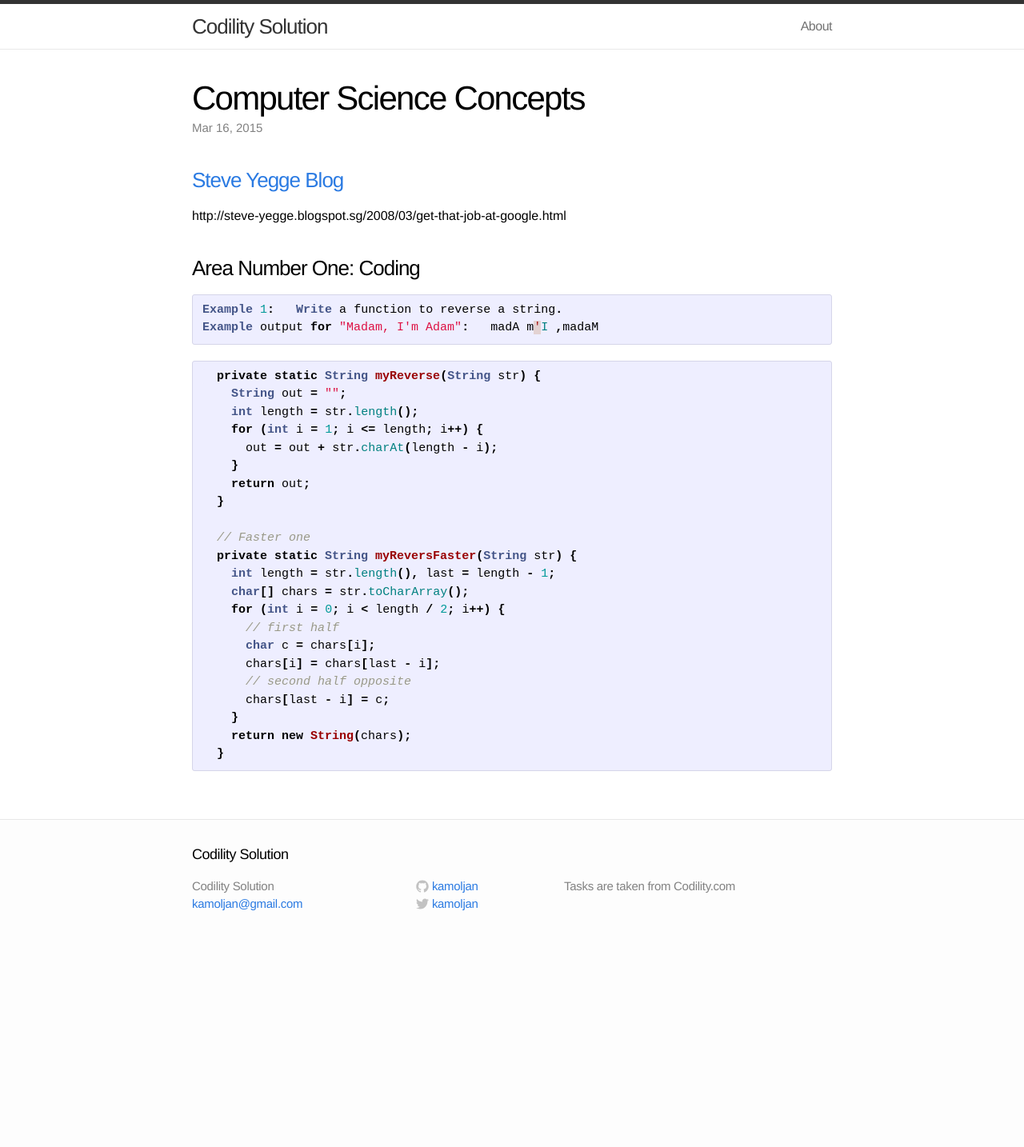
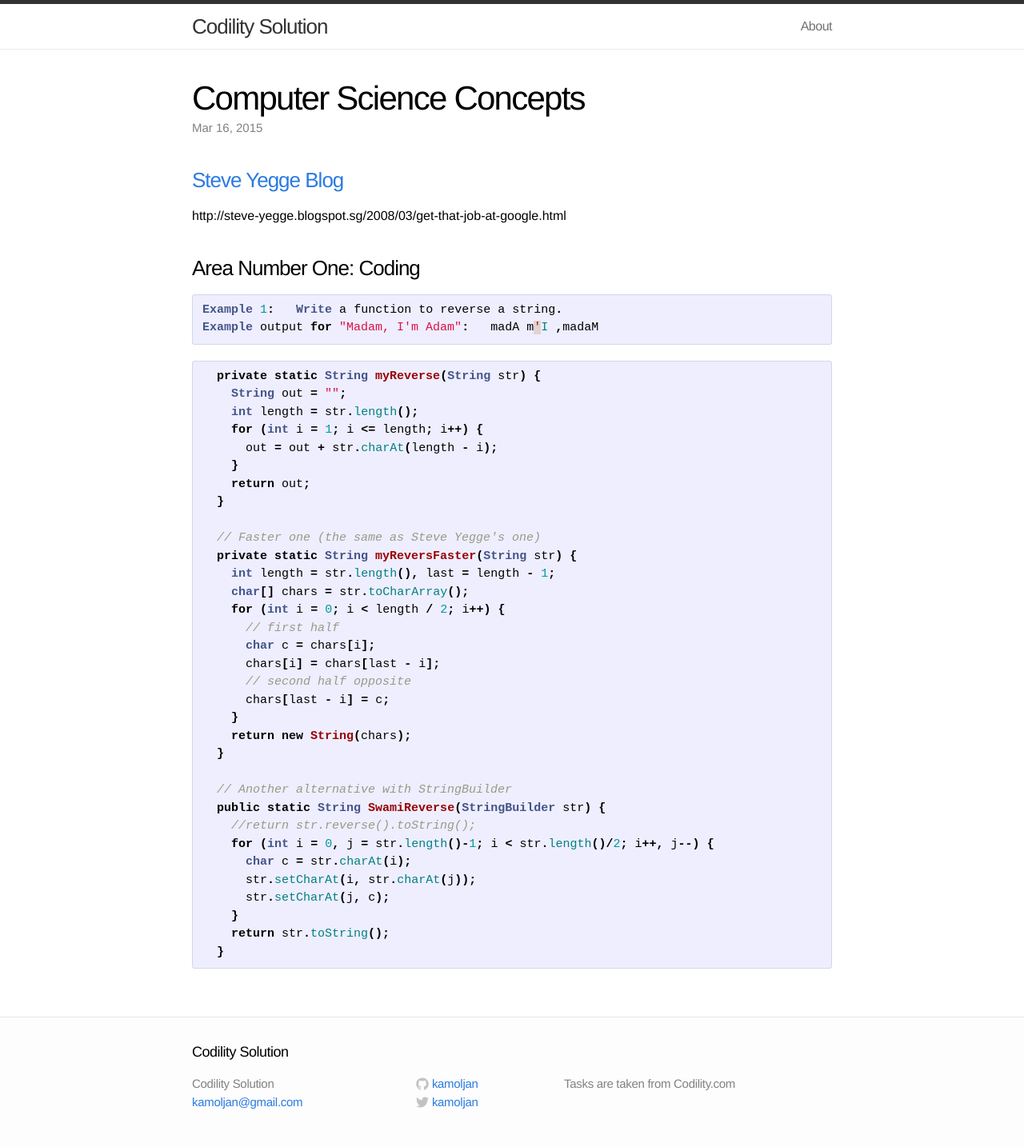
Before and after one commit to kamoljan/kamoljan.github.io, a Jekyll site: the page built from _posts/cs/2015-03-16-Computer-Science-Concepts.markdown, in a window 1280 px wide. Shown: the whole page at 80% size. Built offline with Jekyll 4.4.1, drawn with Linux system fonts in a browser that asks for light colours; before the commit the page ends 1187 px from its top, so only the background shows below that.

Commit message:
Added an additinal reverse function with StringBuilder

```diff
--- a/_posts/cs/2015-03-16-Computer-Science-Concepts.markdown
+++ b/_posts/cs/2015-03-16-Computer-Science-Concepts.markdown
@@ -25,7 +25,7 @@ Example output for "Madam, I'm Adam":   madA m'I ,madaM
     return out;
   }
 
-  // Faster one
+  // Faster one (the same as Steve Yegge's one)
   private static String myReversFaster(String str) {
     int length = str.length(), last = length - 1;
     char[] chars = str.toCharArray();
@@ -38,4 +38,15 @@ Example output for "Madam, I'm Adam":   madA m'I ,madaM
     }
     return new String(chars);
   }
+
+  // Another alternative with StringBuilder
+  public static String SwamiReverse(StringBuilder str) {
+    //return str.reverse().toString();
+    for (int i = 0, j = str.length()-1; i < str.length()/2; i++, j--) {
+      char c = str.charAt(i);
+      str.setCharAt(i, str.charAt(j));
+      str.setCharAt(j, c);
+    }
+    return str.toString();
+  }
 {% endhighlight %}
```
